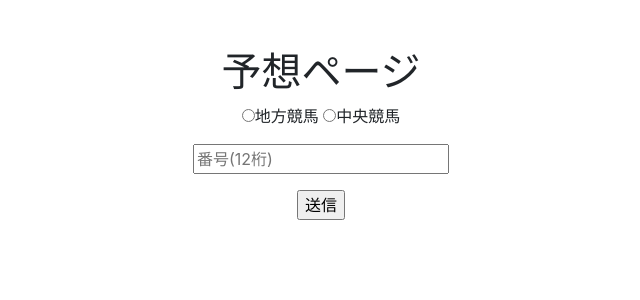
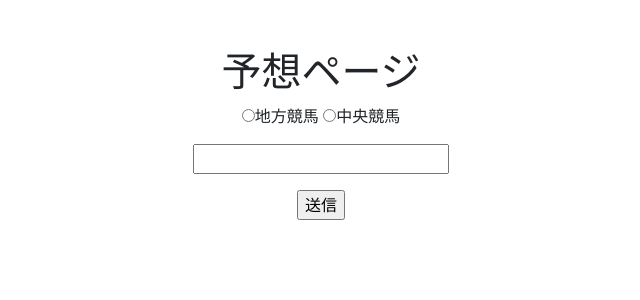
Before and after one commit to TatsuSerendipity/herokutest, a Flask app: page / in a window 1280 px wide. Shown: the part 56-356 px from the top of the page, without its empty margins (319-959 px from the left). Run offline with Flask 2, Linux system fonts and the light colour scheme; some libraries are stand-ins or nearby versions.

Commit message:
Update expect.html

```diff
--- a/templates/expect.html
+++ b/templates/expect.html
@@ -12,7 +12,7 @@
                 <input type="radio" name="kind" value="central">中央競馬
             </p>
             <p>
-                <input placeholder="番号(12桁)" name="number" type="text"/>
+                <input name="number" type="text"/>
             </p>
             <p>
                 <input value="送信" type="submit">
```
